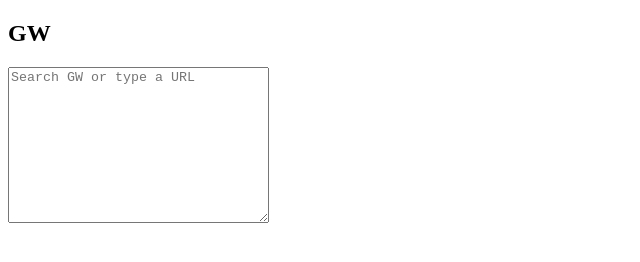
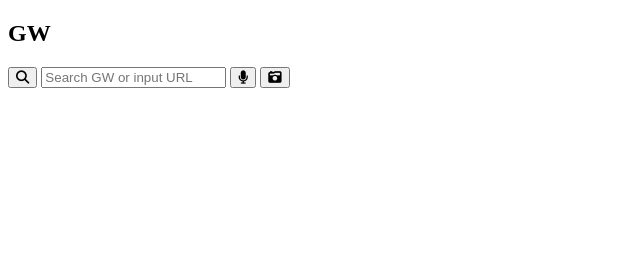
Before and after one commit to archwin010/searchengine-clone, a plain HTML site: page index.html in a window 1280 px wide. Shown: the whole page, without its empty margins (0-640 px from the left). Drawn offline with nearby package versions, Linux system fonts and the light colour scheme; files that its build step writes are made by us from their sources.

Commit message:
no retreat, no surrender

```diff
--- a/index.html
+++ b/index.html
@@ -4,6 +4,12 @@
     <meta charset="UTF-8">
     <meta name="viewport" content="width=device-width, initial-scale=1.0">
     <title>Google Cloning</title>
+
+    <!-- FONT AWESOME CDN -->
+    <link rel="stylesheet" href="https://cdnjs.cloudflare.com/ajax/libs/font-awesome/6.4.2/css/all.min.css" integrity="sha512-z3gLpd7yknf1YoNbCzqRKc4qyor8gaKU1qmn+CShxbuBusANI9QpRohGBreCFkKxLhei6S9CQXFEbbKuqLg0DA==" crossorigin="anonymous" referrerpolicy="no-referrer" />
+
+    <!-- CSS STYLE -->
+    <link rel="stylesheet" href="style.css">
 </head>
 <body>
     <nav class="nav1">
@@ -11,8 +17,19 @@
             <h2>GW</h2>
         </div>
 
-        <div class="second">
-            <textarea placeholder="Search GW or type a URL" id="" cols="30" rows="10"></textarea>
+        <!-- <div class="second">
+            <input type="text" placeholder="Search GW or input URL">
+            <i class="fa-solid fa-microphone"></i>
+            <i class="fa-solid fa-camera-retro"></i>
+            <i class="fa-solid fa-magnifying-glass"></i>
+
+        </div> -->
+
+        <div class="input__wrapper">
+            <button class="realbox-icon-button" title="Search"><i class="fa-solid fa-magnifying-glass"></i></button>
+            <input type="search" placeholder="Search GW or input URL">
+            <button class="realbox-icon-button" title="Search by voice"><i class="fa-solid fa-microphone"></i></button>
+            <button class="realbox-icon-button" title="Search by image"><i class="fa-solid fa-camera-retro"></i></button>
         </div>
     </nav>
 </body>
```
